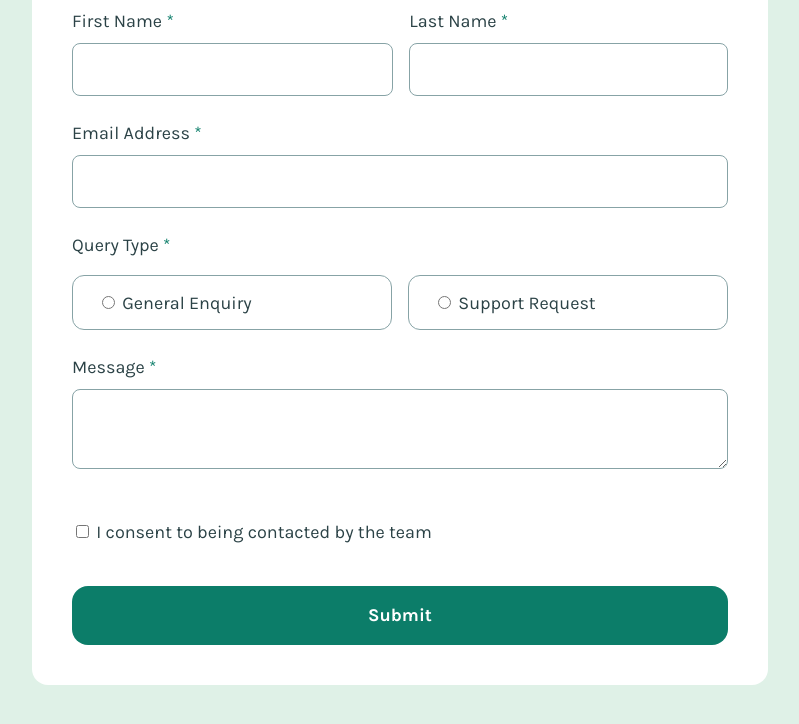
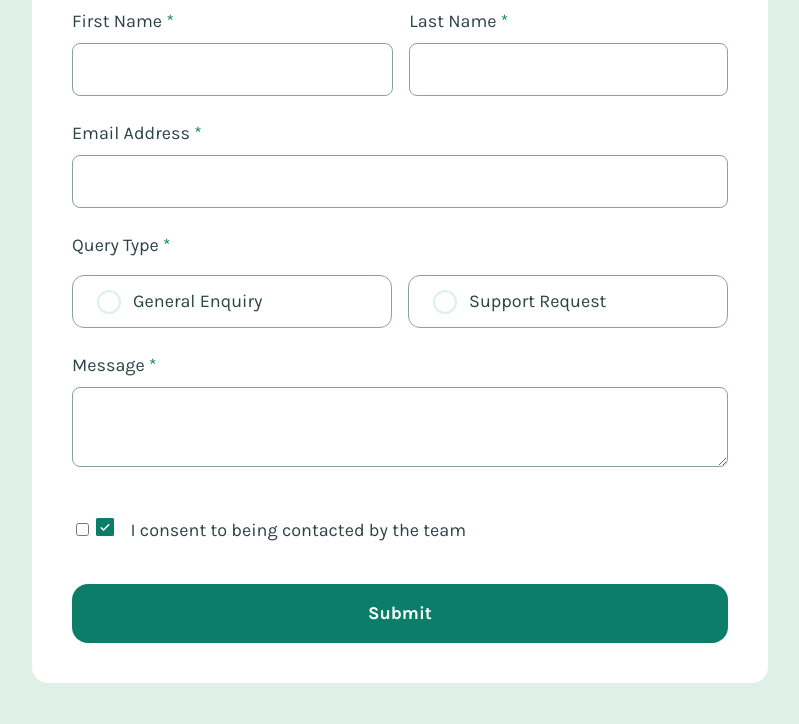
Before and after one commit to haleigh27/fm-contact-form, a website: page index.html in a window 1280 px wide. Shown: the part 224-948 px from the top of the page, without its empty margins (240-1039 px from the left). Drawn offline with Linux system fonts and the light colour scheme.

Commit message:
Style radio button with svg

```diff
--- a/index.html
+++ b/index.html
@@ -103,10 +103,23 @@
                   aria-required="true"
                   aria-describedby="query-type-error"
                 />
+                <svg
+                  xmlns="http://www.w3.org/2000/svg"
+                  width="20"
+                  height="21"
+                  fill="none"
+                  viewBox="0 0 20 21"
+                >
+                  <path
+                    fill="none"
+                    d="M10 .75a9.75 9.75 0 1 0 9.75 9.75A9.76 9.76 0 0 0 10 .75Zm0 18a8.25 8.25 0 1 1 8.25-8.25A8.26 8.26 0 0 1 10 18.75Zm5.25-8.25a5.25 5.25 0 1 1-10.499 0 5.25 5.25 0 0 1 10.499 0Z"
+                  />
+                </svg>
+
                 General Enquiry
               </label>
             </div>
-            <div class="radio-group">
+            <div class="radio-group custom-radio">
               <label for="support-request">
                 <input
                   type="radio"
@@ -117,6 +130,18 @@
                   aria-required="true"
                   aria-describedby="query-type-error"
                 />
+                <svg
+                  xmlns="http://www.w3.org/2000/svg"
+                  width="20"
+                  height="21"
+                  fill="none"
+                  viewBox="0 0 20 21"
+                >
+                  <path
+                    fill="none"
+                    d="M10 .75a9.75 9.75 0 1 0 9.75 9.75A9.76 9.76 0 0 0 10 .75Zm0 18a8.25 8.25 0 1 1 8.25-8.25A8.26 8.26 0 0 1 10 18.75Zm5.25-8.25a5.25 5.25 0 1 1-10.499 0 5.25 5.25 0 0 1 10.499 0Z"
+                  />
+                </svg>
                 Support Request
               </label>
             </div>
@@ -148,7 +173,7 @@
       </div>
 
       <!-- Consent -->
-      <div class="contact-form__consent">
+      <div class="contact-form__consent custom-checkbox">
         <label for="consent">
           <input
             type="checkbox"
@@ -159,6 +184,19 @@
             aria-required="true"
             aria-describedby="consent-error"
           />
+          <svg
+            xmlns="http://www.w3.org/2000/svg"
+            width="18"
+            height="18"
+            fill="none"
+            viewBox="0 0 18 18"
+          >
+            <path
+              fill="#0C7D69"
+              d="M16.5 0h-15A1.5 1.5 0 0 0 0 1.5v15A1.5 1.5 0 0 0 1.5 18h15a1.5 1.5 0 0 0 1.5-1.5v-15A1.5 1.5 0 0 0 16.5 0Zm-3.22 7.28-5.25 5.25a.748.748 0 0 1-1.06 0l-2.25-2.25a.75.75 0 1 1 1.06-1.06l1.72 1.72 4.72-4.72a.751.751 0 0 1 1.06 1.06Z"
+            />
+          </svg>
+
           I consent to being contacted by the team
         </label>
         <p
--- a/style.css
+++ b/style.css
@@ -82,6 +82,7 @@ button,
 textarea,
 select {
   font: inherit;
+  cursor: pointer;
 }
 
 /* remove animations for people who've turned them off */
@@ -97,10 +98,10 @@ select {
 }
 
 /* ------------------- */
-/* Styling             */
+/* General Styling     */
 /* ------------------- */
 
-/* Typography */
+/* Typography--------- */
 
 .heading {
   font-weight: 700;
@@ -134,8 +135,9 @@ select {
   color: var(--clr-green-200);
 }
 
-/* General styles */
+/* Form elements------ */
 
+/* label */
 label,
 legend {
   /* body-s */
@@ -145,6 +147,7 @@ legend {
   letter-spacing: 0px;
 
   padding-left: 0px;
+  cursor: pointer;
 }
 
 label span,
@@ -152,6 +155,7 @@ legend span {
   color: var(--clr-green-600);
 }
 
+/* Input and textarea */
 input,
 textarea {
   /* body-m */
@@ -167,11 +171,13 @@ textarea {
   border-radius: 8px;
 }
 
+/* Hover/ Active States */
+
 input:active,
 input:hover,
 textarea:active,
 textarea:hover,
-.radio-group:hover {
+.radio-group:hover .radio-group:active {
   border: 1px solid var(--clr-green-600);
 }
 
@@ -274,3 +280,38 @@ fieldset {
     max-width: 736px;
   }
 }
+
+/* Radio buttons */
+
+fieldset label {
+  display: flex;
+  align-items: center;
+}
+
+input[type='radio'] {
+  appearance: none;
+  background-color: #fff;
+  margin: 0;
+  font: inherit;
+  color: #0c7d69;
+  width: 24px;
+  height: 24px;
+  border: 0.15em solid var(--clr-green-200);
+  border-radius: 50%;
+  padding: 0;
+  position: absolute;
+}
+
+svg {
+  margin-right: 12px;
+}
+
+input[type='radio'] + svg {
+  width: 24px;
+  height: 24px;
+  z-index: 1;
+}
+
+input[type='radio']:checked + svg path {
+  fill: #0c7d69;
+}
```
